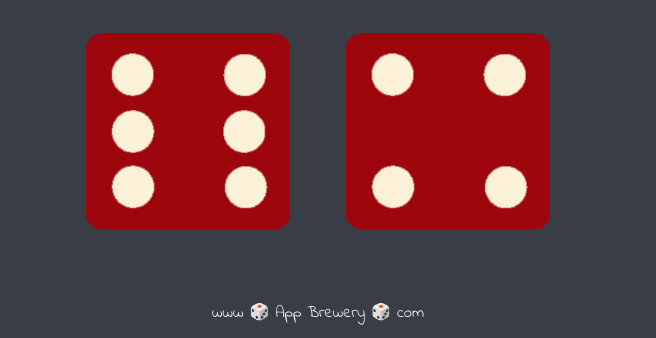
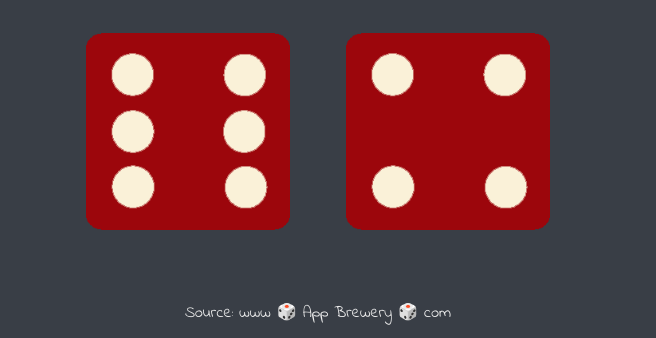
Before and after one commit to nakataken/Dice_Game, a plain HTML site: page index.html in a window 1280 px wide. Shown: the part 462-800 px from the top of the page, without its empty margins (322-978 px from the left). Drawn offline with Linux system fonts and the light colour scheme.

Commit message:
Update index.html

```diff
--- a/index.html
+++ b/index.html
@@ -28,7 +28,7 @@
   </body>
 
   <footer>
-    www 🎲 App Brewery 🎲 com
+    Source: www 🎲 App Brewery 🎲 com
   </footer>
 
   <script src="index.js"></script>
```
